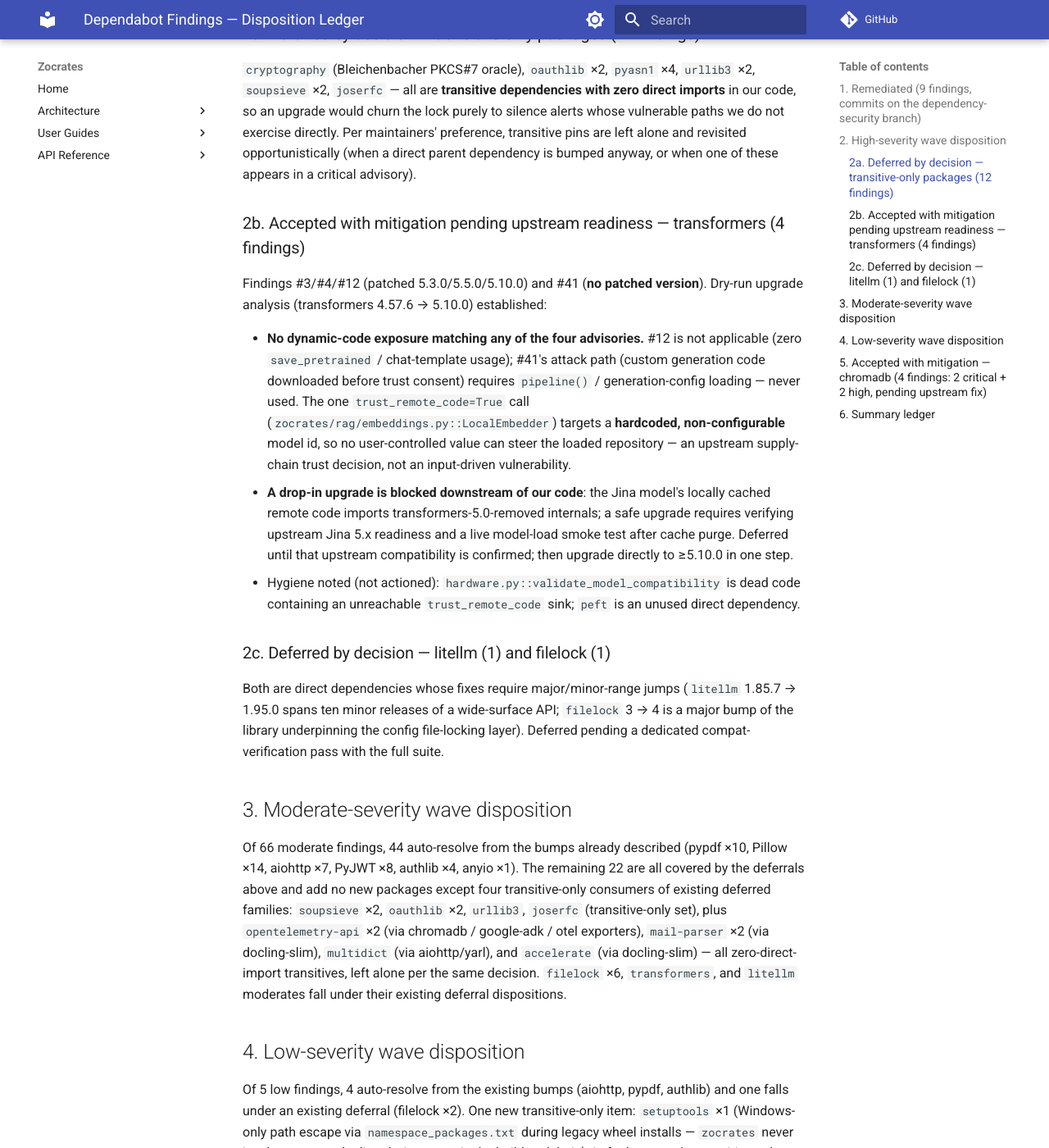
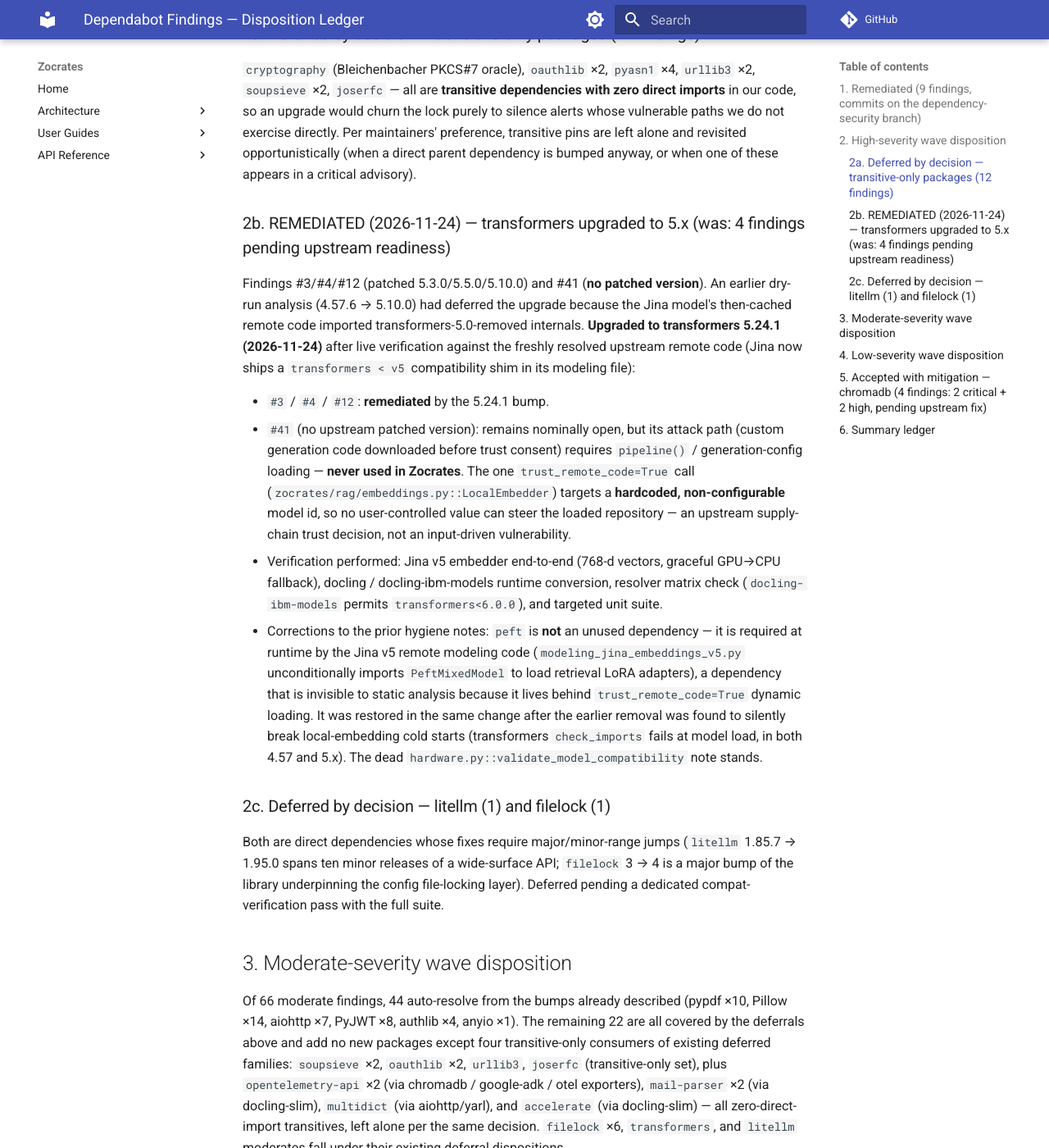
Before and after one commit to alexplaka/Zocrates, an MkDocs documentation site: the page built from docs/architecture/dependabot-accepted-findings.md, in a window 1280 px wide and 1400 px high, scrolled down 1566 px. Shown: the whole window at 82% size. Built offline with MkDocs 1.6.1 and Material for MkDocs 9.7.7, drawn with Linux system fonts in a browser that asks for light colours; comment, search, counter and statistics services are not loaded; some of the changed text lies outside the part shown.

Commit message:
Upgrade transformers to 5.x and restore peft (Jina v5 runtime requirement) (#19)
* docs: correct system requirements disk estimate (~7 GB, Docling/PyTorch stack dominant)

Replaces the stale ~2 GB figure with measured reality: the hermetic .venv
accounts for ~6.5 GB on GPU-enabled Linux/Windows installs, dominated by
PyTorch and its bundled NVIDIA CUDA / Triton support libraries required by
the Docling local conversion stack (~5.5 GB combined). All remaining
dependencies total well under 1 GB, and model weights live in the Hugging
Face cache outside the virtual environment.

* deps: upgrade transformers to 5.x and restore peft

- transformers >=4.57.0 -> >=5.0.0 (locks to 5.24.1). Verified end-to-end:
  Jina v5 local embedder, docling 2.142 / docling-ibm-models 4.0.4 runtime
  conversion (resolver matrix permits <6.0.0), and the AutoImageProcessor
  use_fast patch (a tolerated no-op under v5, where fast is the default).
- Restore peft (>=0.15.0): required by the Jina v5 remote modeling code
  (modeling_jina_embeddings_v5.py imports PeftMixedModel to load retrieval
  LoRA adapters). The dependency is invisible to static analysis because it
  lives behind trust_remote_code=True dynamic loading, which is why the
  earlier 'unused dep' removal silently broke local-embedding cold starts
  under transformers 4.57 as well (transformers check_imports scans the
  remote module's top-level imports on every model load).

Note: tokenizers bumped 0.22.2 -> 0.23.3 as a transitive requirement.

* docs: mark transformers 4.x Dependabot findings remediated in disposition ledger

Section 2b and the summary ledger now record the live upgrade to
transformers 5.24.1 (findings #3/#4/#12 resolved; #41 unpatched upstream
but its pipeline()/generation-config attack path never exercised), and
correct the stale hygiene note: peft is required at runtime by the Jina v5
remote modeling code, not an unused dependency.

```diff
--- a/docs/architecture/dependabot-accepted-findings.md
+++ b/docs/architecture/dependabot-accepted-findings.md
@@ -29,13 +29,14 @@ The remainder is dispositioned as follows:
 
 `cryptography` (Bleichenbacher PKCS#7 oracle), `oauthlib` ×2, `pyasn1` ×4, `urllib3` ×2, `soupsieve` ×2, `joserfc` — all are **transitive dependencies with zero direct imports** in our code, so an upgrade would churn the lock purely to silence alerts whose vulnerable paths we do not exercise directly. Per maintainers' preference, transitive pins are left alone and revisited opportunistically (when a direct parent dependency is bumped anyway, or when one of these appears in a critical advisory).
 
-### 2b. Accepted with mitigation pending upstream readiness — transformers (4 findings)
+### 2b. REMEDIATED (2026-11-24) — transformers upgraded to 5.x (was: 4 findings pending upstream readiness)
 
-Findings #3/#4/#12 (patched 5.3.0/5.5.0/5.10.0) and #41 (**no patched version**). Dry-run upgrade analysis (transformers 4.57.6 → 5.10.0) established:
+Findings #3/#4/#12 (patched 5.3.0/5.5.0/5.10.0) and #41 (**no patched version**). An earlier dry-run analysis (4.57.6 → 5.10.0) had deferred the upgrade because the Jina model's then-cached remote code imported transformers-5.0-removed internals. **Upgraded to transformers 5.24.1 (2026-11-24)** after live verification against the freshly resolved upstream remote code (Jina now ships a `transformers < v5` compatibility shim in its modeling file):
 
-- **No dynamic-code exposure matching any of the four advisories.** #12 is not applicable (zero `save_pretrained` / chat-template usage); #41's attack path (custom generation code downloaded before trust consent) requires `pipeline()` / generation-config loading — never used. The one `trust_remote_code=True` call (`zocrates/rag/embeddings.py::LocalEmbedder`) targets a **hardcoded, non-configurable** model id, so no user-controlled value can steer the loaded repository — an upstream supply-chain trust decision, not an input-driven vulnerability.
-- **A drop-in upgrade is blocked downstream of our code**: the Jina model's locally cached remote code imports transformers-5.0-removed internals; a safe upgrade requires verifying upstream Jina 5.x readiness and a live model-load smoke test after cache purge. Deferred until that upstream compatibility is confirmed; then upgrade directly to ≥5.10.0 in one step.
-- Hygiene noted (not actioned): `hardware.py::validate_model_compatibility` is dead code containing an unreachable `trust_remote_code` sink; `peft` is an unused direct dependency.
+- `#3` / `#4` / `#12`: **remediated** by the 5.24.1 bump.
+- `#41` (no upstream patched version): remains nominally open, but its attack path (custom generation code downloaded before trust consent) requires `pipeline()` / generation-config loading — **never used in Zocrates**. The one `trust_remote_code=True` call (`zocrates/rag/embeddings.py::LocalEmbedder`) targets a **hardcoded, non-configurable** model id, so no user-controlled value can steer the loaded repository — an upstream supply-chain trust decision, not an input-driven vulnerability.
+- Verification performed: Jina v5 embedder end-to-end (768-d vectors, graceful GPU→CPU fallback), docling / docling-ibm-models runtime conversion, resolver matrix check (`docling-ibm-models` permits `transformers<6.0.0`), and targeted unit suite.
+- Corrections to the prior hygiene notes: `peft` is **not** an unused dependency — it is required at runtime by the Jina v5 remote modeling code (`modeling_jina_embeddings_v5.py` unconditionally imports `PeftMixedModel` to load retrieval LoRA adapters), a dependency that is invisible to static analysis because it lives behind `trust_remote_code=True` dynamic loading. It was restored in the same change after the earlier removal was found to silently break local-embedding cold starts (transformers `check_imports` fails at model load, in both 4.57 and 5.x). The dead `hardware.py::validate_model_compatibility` note stands.
 
 ### 2c. Deferred by decision — litellm (1) and filelock (1)
 
@@ -70,8 +71,8 @@ Of 5 low findings, 4 auto-resolve from the existing bumps (aiohttp, pypdf, authl
 | Disposition | Findings |
 |---|---|
 | Remediated via dependency bumps | 9 critical + 30 high + 66 moderate (pypdf, aiohttp) + 36 high + 44 moderate + 4 low auto-resolved by the same bumps |
+| Remediated (2026-11-24) | transformers ×4 (high) — upgraded to 5.24.1 with live verification; #41 remains unpatched upstream but its attack path (pipeline()/generation-config) is never exercised |
 | Removed outright | sentence-transformers (dev dependency, unused consumers) |
 | Accepted with mitigation, pending upstream fix | chromadb ×4 (2 critical + 2 high) — embedded-only deployment |
-| Accepted with mitigation, pending upstream 5.x readiness | transformers ×4 (high) — hardcoded model id, no matching exposure |
 | Deferred by decision (transitive-only, no direct usage) | cryptography, oauthlib ×2, pyasn1 ×4, urllib3 ×2, soupsieve ×2, joserfc (12 high) + soupsieve/oauthlib/urllib3/joserfc/opentelemetry-api ×2/mail-parser ×2/multidict/accelerate (18 moderate) + setuptools (1 low) |
 | Deferred by decision (compat-verification pass needed) | litellm, filelock (2 high + 7 moderate) |
--- a/pyproject.toml
+++ b/pyproject.toml
@@ -18,7 +18,11 @@ dependencies = [
     "fastapi>=0.115.0,<1.0.0",
     "sse-starlette>=2.0.0,<3.0.0",
     "requests",
-    "transformers>=4.57.0",
+    # peft is required by the Jina v5 remote modeling code (modeling_jina_embeddings_v5.py
+    # imports PeftMixedModel to load retrieval LoRA adapters); it is invisible to static
+    # dependency analysis because it lives behind trust_remote_code=True dynamic loading.
+    "peft>=0.15.0",
+    "transformers>=5.0.0",
     "torch>=2.0.0",
     "torchvision>=0.20.0",
     "platformdirs>=4.0.0",
```
Also changed, not shown: README.md (+1 -1 lines), 1 other file.
